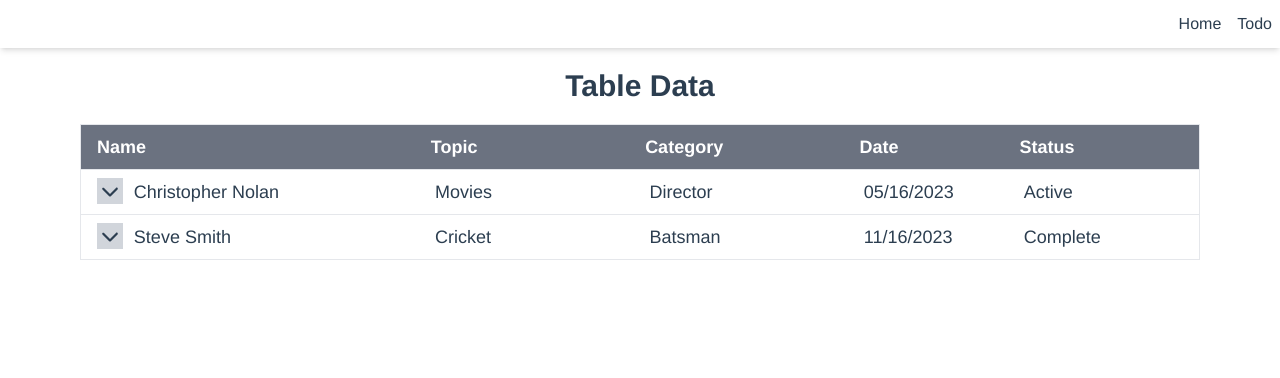
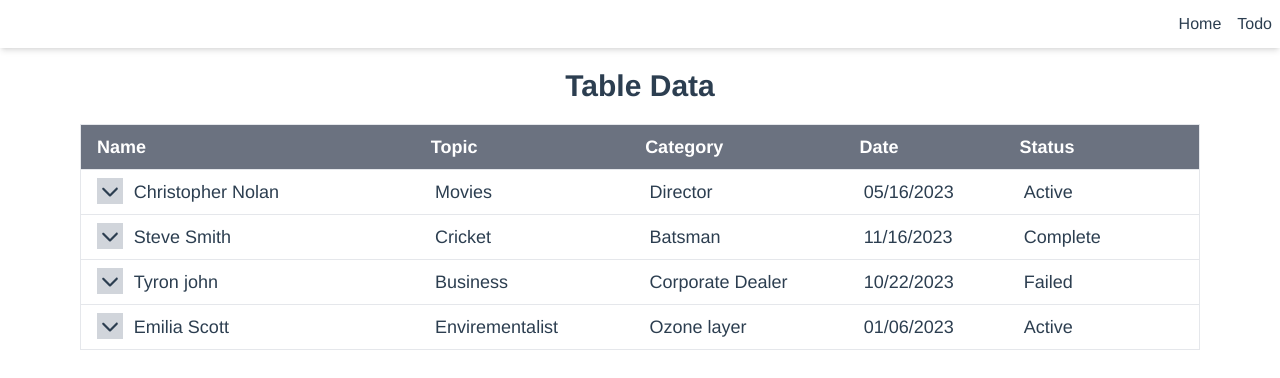
Before and after one commit to vkrm-segta/first-vue-project, a Vue app: page / in a window 1280 px wide. Shown: the top 378 px of the page. Built offline with nearby package versions, Linux system fonts and the light colour scheme.

Commit message:
add table default data

```diff
--- a/src/pages/table/TableData.vue
+++ b/src/pages/table/TableData.vue
@@ -77,6 +77,24 @@ export default {
           status: 'Complete',
           description: false,
         },
+        {
+          id: '3',
+          name: 'Tyron john',
+          topic: 'Business',
+          category: 'Corporate Dealer',
+          date: '10/22/2023',
+          status: 'Failed',
+          description: false,
+        },
+        {
+          id: '4',
+          name: 'Emilia Scott',
+          topic: 'Envirementalist',
+          category: 'Ozone layer',
+          date: '01/06/2023',
+          status: 'Active',
+          description: false,
+        },
       ],
       showDetails: false,
     };
```
